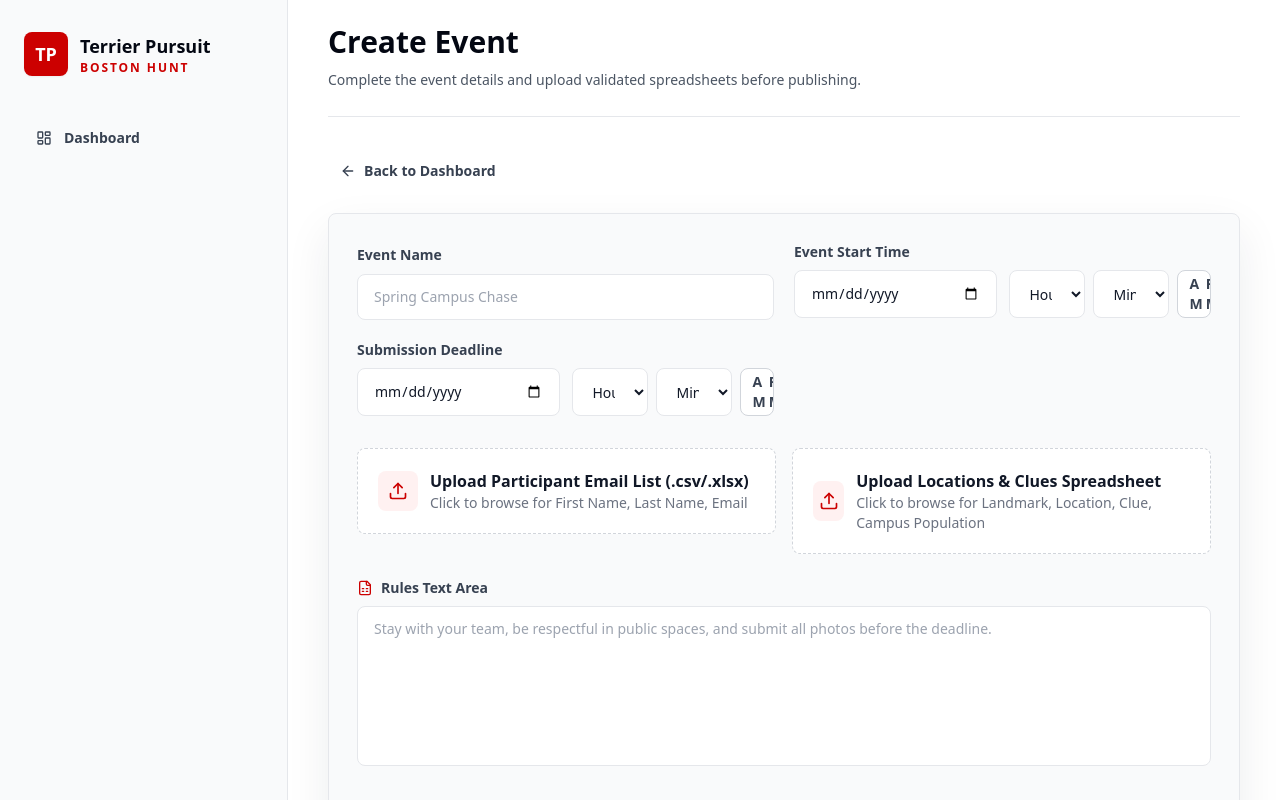
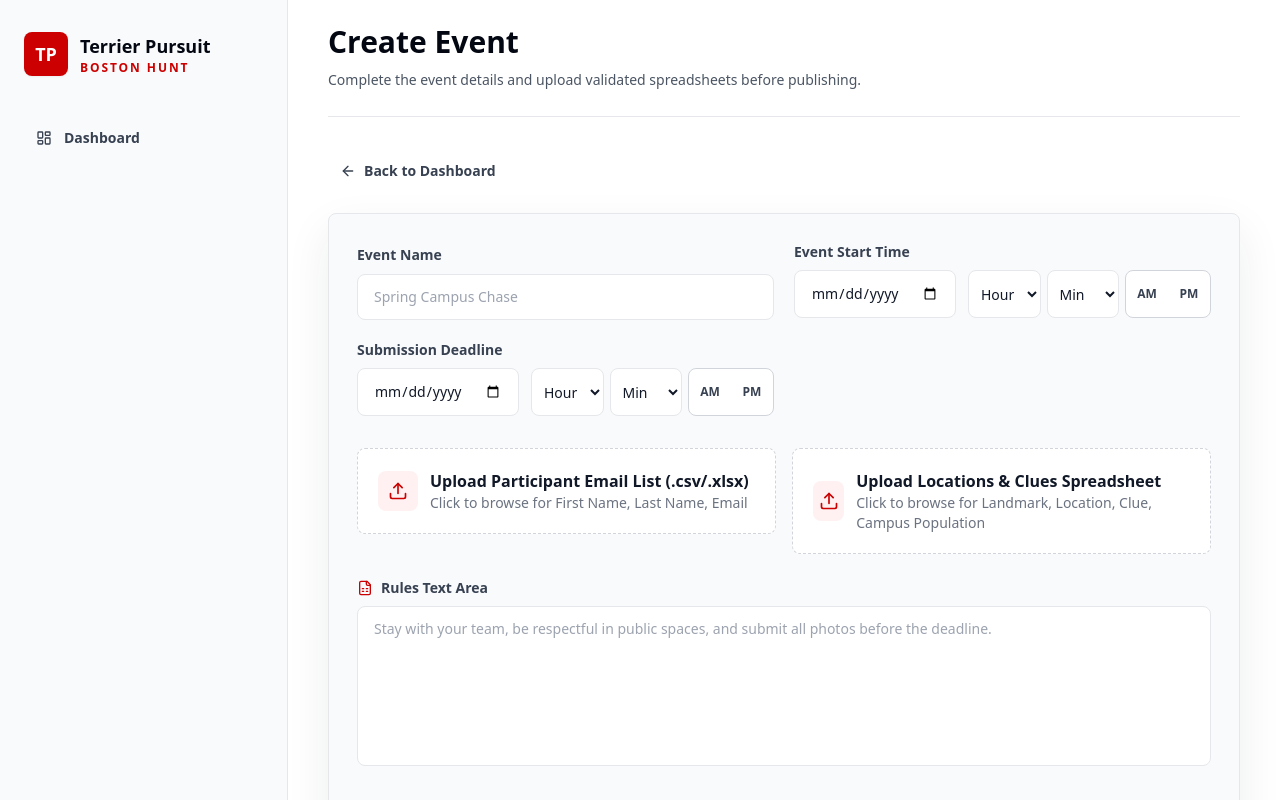
Before and after one commit to DannarZharkyn/terrier-pursuit-prototype, a Next.js app: page /organizer/create-event in a window 1280 px wide. Shown: the top 800 px of the page. Built offline with nearby package versions, Linux system fonts and the light colour scheme.

Commit message:
Compact organizer time controls

```diff
--- a/src/components/create-event-form.tsx
+++ b/src/components/create-event-form.tsx
@@ -63,7 +63,7 @@ export function CreateEventForm() {
         </label>
         <fieldset>
           <legend className="label">Event Start Time</legend>
-          <div className="mt-2 grid gap-3 sm:grid-cols-2">
+          <div className="mt-2 grid gap-3 xl:grid-cols-[minmax(150px,0.8fr)_minmax(230px,1.2fr)]">
             <input
               className="field"
               type="date"
@@ -80,7 +80,7 @@ export function CreateEventForm() {
         </fieldset>
         <fieldset>
           <legend className="label">Submission Deadline</legend>
-          <div className="mt-2 grid gap-3 sm:grid-cols-2">
+          <div className="mt-2 grid gap-3 xl:grid-cols-[minmax(150px,0.8fr)_minmax(230px,1.2fr)]">
             <input
               className="field"
               type="date"
--- a/src/components/edit-event-form.tsx
+++ b/src/components/edit-event-form.tsx
@@ -81,7 +81,7 @@ export function EditEventForm({ event }: { event: EditableEvent }) {
 
       <fieldset>
         <legend className="label">Game Start Time</legend>
-        <div className="mt-2 grid gap-3 sm:grid-cols-2">
+        <div className="mt-2 grid gap-3 md:grid-cols-[minmax(170px,0.8fr)_minmax(230px,1.2fr)]">
           <input
             className="field"
             type="date"
@@ -100,7 +100,7 @@ export function EditEventForm({ event }: { event: EditableEvent }) {
 
       <fieldset>
         <legend className="label">Submission Deadline</legend>
-        <div className="mt-2 grid gap-3 sm:grid-cols-2">
+        <div className="mt-2 grid gap-3 md:grid-cols-[minmax(170px,0.8fr)_minmax(230px,1.2fr)]">
           <input
             className="field"
             type="date"
--- a/src/components/time-picker-12.tsx
+++ b/src/components/time-picker-12.tsx
@@ -29,9 +29,9 @@ export function TimePicker12({
   }
 
   return (
-    <div className="grid grid-cols-[minmax(76px,1fr)_minmax(76px,1fr)_auto] gap-2">
+    <div className="grid w-full min-w-0 grid-cols-[minmax(54px,1fr)_minmax(58px,1fr)_86px] gap-1.5">
       <select
-        className="field"
+        className="field min-h-10 min-w-0 px-2 py-2 text-sm"
         aria-label={`${label} hour`}
         value={parts.hour ?? ""}
         onChange={(event) => updateTime({ hour: event.target.value })}
@@ -40,7 +40,7 @@ export function TimePicker12({
         {hours.map((hour) => <option key={hour} value={hour}>{hour}</option>)}
       </select>
       <select
-        className="field"
+        className="field min-h-10 min-w-0 px-2 py-2 text-sm"
         aria-label={`${label} minute`}
         value={parts.minute ?? ""}
         onChange={(event) => updateTime({ minute: event.target.value })}
@@ -48,11 +48,11 @@ export function TimePicker12({
         <option value="" disabled>Min</option>
         {minutes.map((minute) => <option key={minute} value={minute}>{minute}</option>)}
       </select>
-      <div className="grid grid-cols-2 overflow-hidden rounded-lg border border-gray-300 bg-white" aria-label={`${label} AM or PM`}>
+      <div className="grid min-w-0 grid-cols-2 overflow-hidden rounded-lg border border-gray-300 bg-white" aria-label={`${label} AM or PM`}>
         {(["AM", "PM"] as const).map((period) => (
           <button
             key={period}
-            className={`min-h-11 px-3 text-sm font-bold transition ${
+            className={`min-h-10 px-1.5 text-xs font-bold transition ${
               parts.period === period
                 ? "bg-bu-red text-white"
                 : "text-gray-700 hover:bg-gray-50"
```
